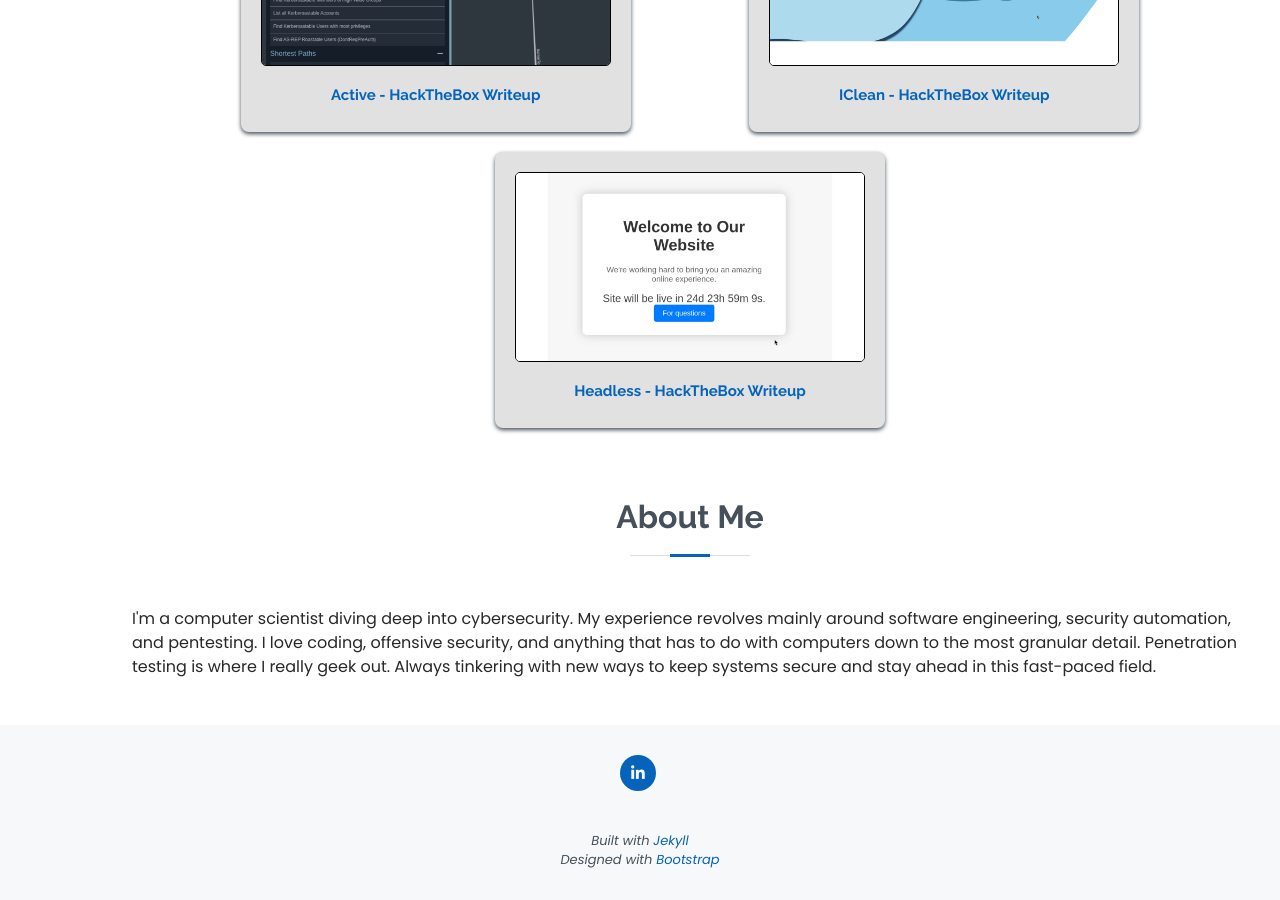
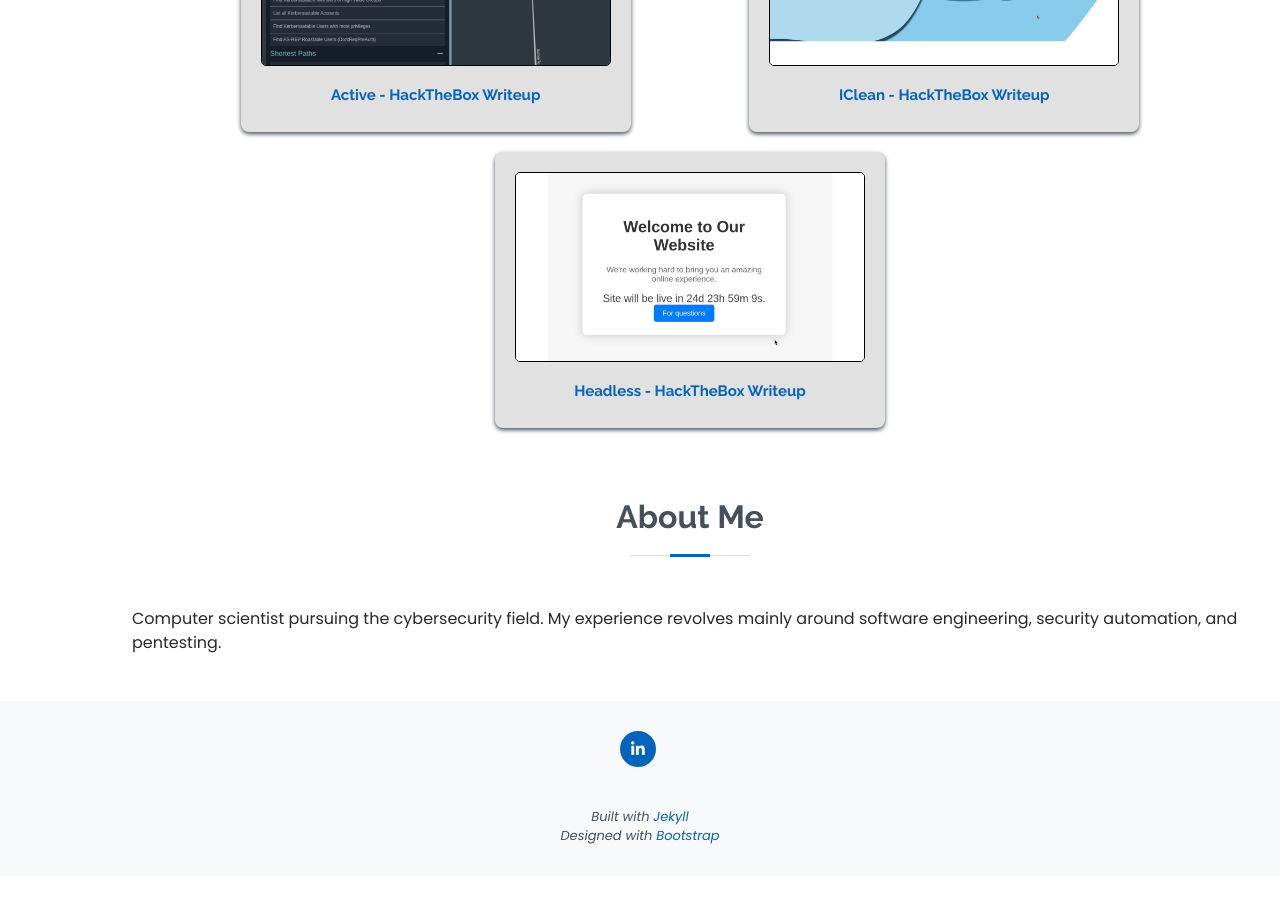
Before and after one commit to Jean2208/MyWebsite, a Jekyll site: the page built from index.html, in a window 1280 px wide and 900 px high, scrolled down 1202 px. Built offline with Jekyll 4.4.1, drawn with Linux system fonts in a browser that asks for light colours; after the commit the page ends 2078 px from its top, so only the background shows below that.

Commit message:
chore: change about me text

```diff
--- a/index.html
+++ b/index.html
@@ -79,7 +79,7 @@
           <!-- Second column for the text and gif -->
           <div class="col-md-12 about" data-aos="fade-up">
             <p>
-              I'm a computer scientist diving deep into cybersecurity. My experience revolves mainly around software engineering, security automation, and pentesting. I love coding, offensive security, and anything that has to do with computers down to the most granular detail. Penetration testing is where I really geek out. Always tinkering with new ways to keep systems secure and stay ahead in this fast-paced field.
+              Computer scientist pursuing the cybersecurity field. My experience revolves mainly around software engineering, security automation, and pentesting.
             </p>
           </div>
         </div> <!-- End of row -->
```
